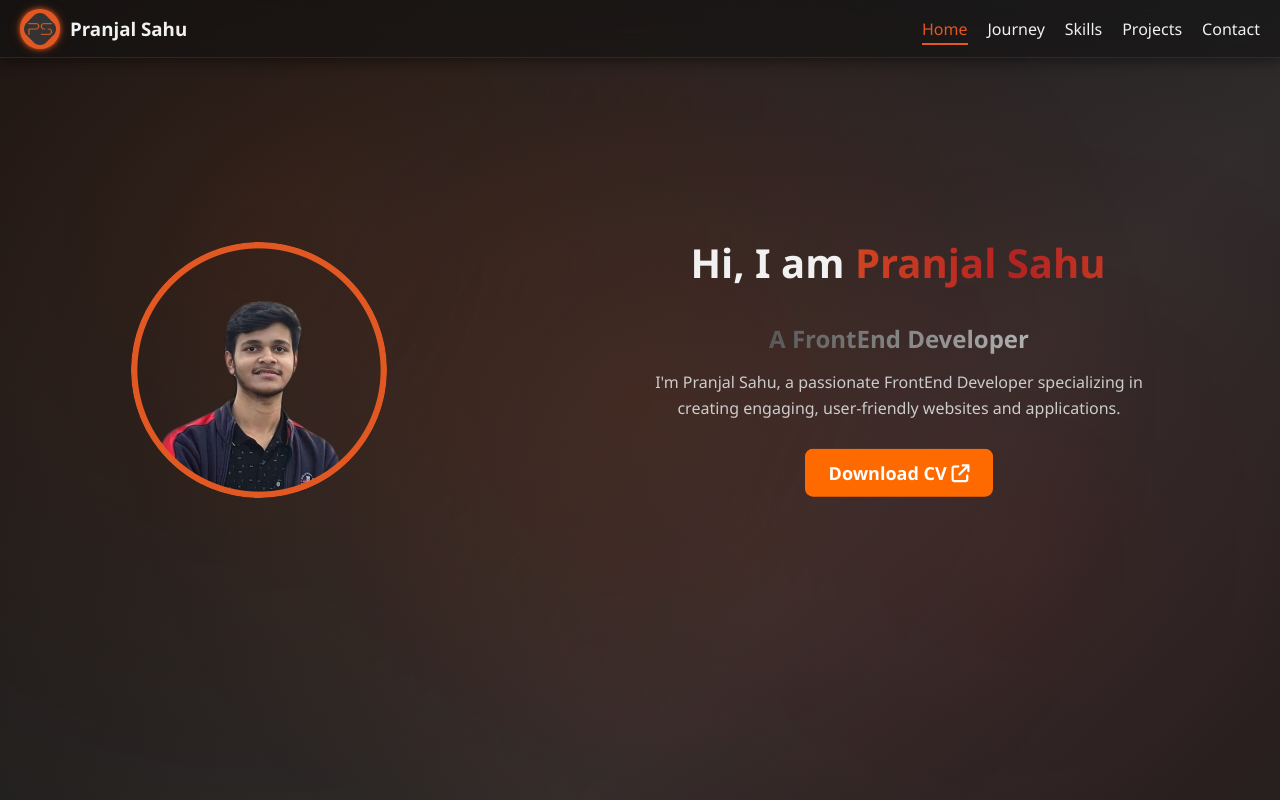
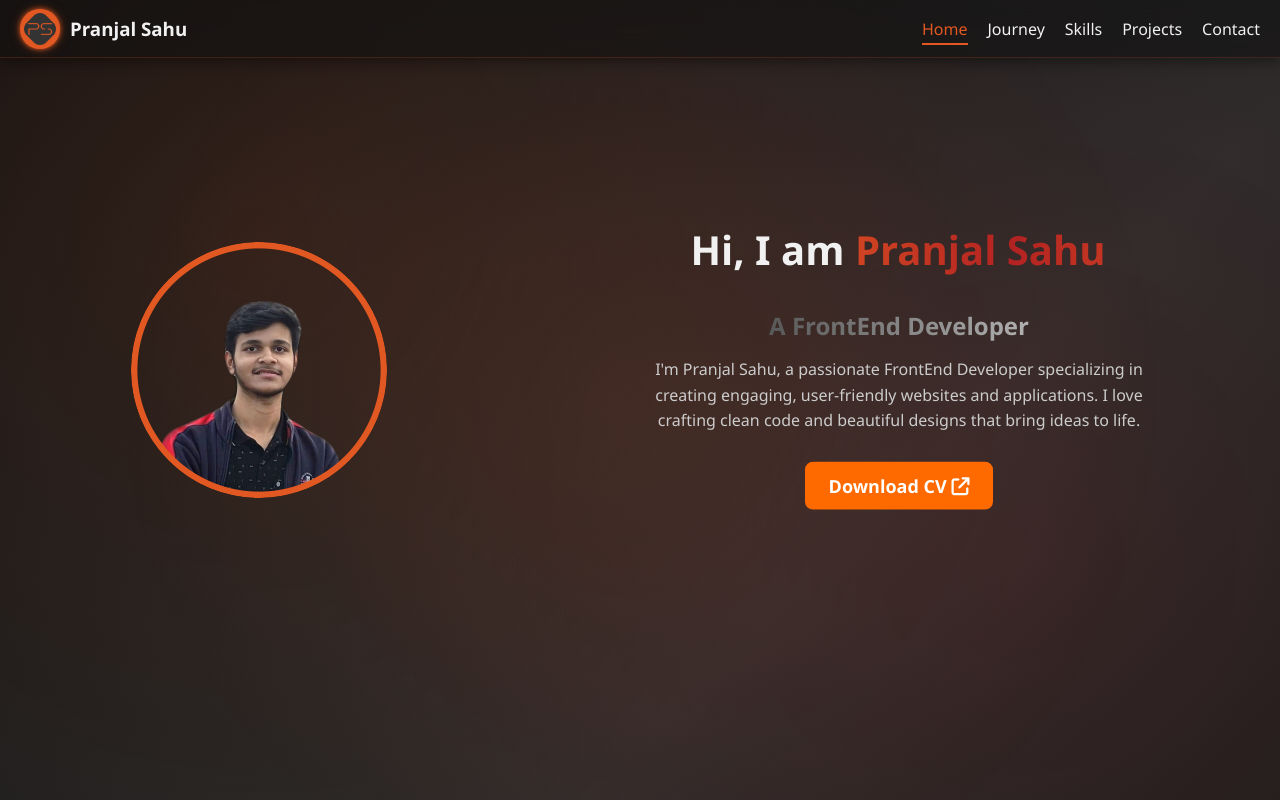
Before and after one commit to Pranjal-Sahu21/portfolio-website, a React (Vite) app: page / in a window 1280 px wide. Shown: the top 800 px of the page. Built offline with nearby package versions, Linux system fonts and the light colour scheme.

Commit message:
About text changed

```diff
--- a/src/Home.jsx
+++ b/src/Home.jsx
@@ -1,5 +1,5 @@
 import "./style.css";
-import picOfMe from "../assets/picofme (7).png"
+import picOfMe from "../assets/picofme (7).png";
 
 export default function Home() {
   return (
@@ -16,7 +16,8 @@ export default function Home() {
         <h2 className="work">A FrontEnd Developer</h2>
         <p>
           I'm Pranjal Sahu, a passionate FrontEnd Developer specializing in
-          creating engaging, user-friendly websites and applications.
+          creating engaging, user-friendly websites and applications. I love
+          crafting clean code and beautiful designs that bring ideas to life.
         </p>
         <a
           href="https://drive.google.com/file/d/1qgfwbu4S9dREyCyacf2gA3N1xGzGmOoe/view?usp=drive_link"
```
